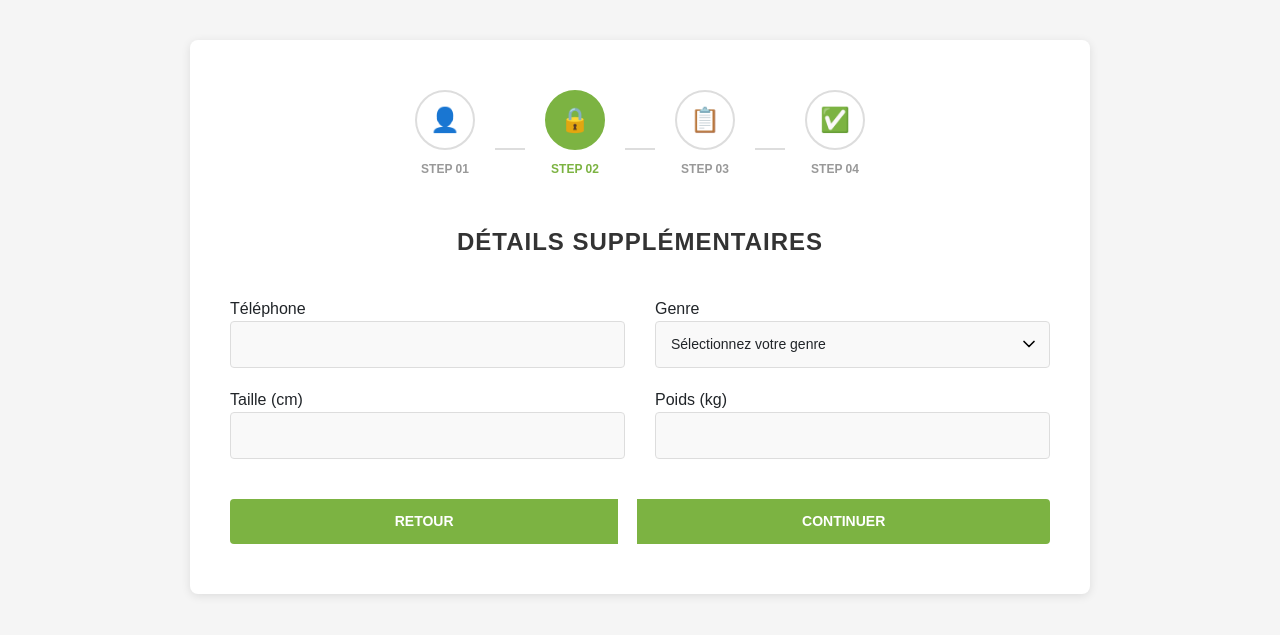
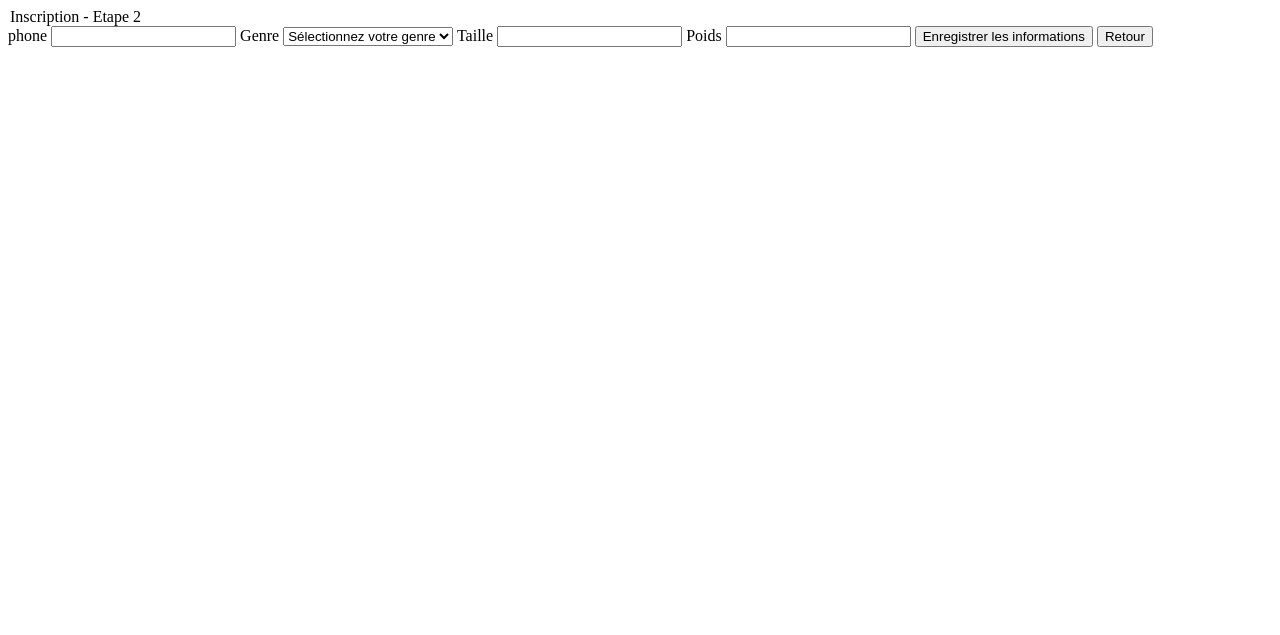
Before and after one commit to mickaellaandriamarondraibe-bit/regimeAlimentaires, a CodeIgniter 4 app: the page made by app/Views/template/inscriptionPage2.php in a window 1280 px wide. Shown: the top 635 px of the page. Run offline with PHP 8.4 and a stand-in for CodeIgniter, Linux system fonts and the light colour scheme; the template is opened without the code that fills it, so the values that code supplies are empty; some libraries are stand-ins or nearby versions.

Commit message:
fix : suppression du css page 1 et 2
Co-authored-by: Copilot <copilot@github.com>

```diff
--- a/app/Views/template/inscriptionPage2.php
+++ b/app/Views/template/inscriptionPage2.php
@@ -1,86 +1,37 @@
+
 <!DOCTYPE html>
 <html lang="fr">
 <head>
     <meta charset="UTF-8">
     <meta name="viewport" content="width=device-width, initial-scale=1.0">
-    <title>Inscription - Étape 2</title>
-    <link href="https://cdn.jsdelivr.net/npm/bootstrap@5.3.0/dist/css/bootstrap.min.css" rel="stylesheet">
-    <link rel="stylesheet" href="<?php echo base_url('assets/css/inscription.css'); ?>">
+    <title>Document</title>
 </head>
 <body>
-    <div class="inscription-container">
-        <!-- Section des étapes -->
-        <div class="steps-section">
-            <div class="step">
-                <div class="step-icon">👤</div>
-                <div class="step-label">Step 01</div>
-            </div>
-            <div class="step-connector"></div>
-            <div class="step active">
-                <div class="step-icon">🔒</div>
-                <div class="step-label">Step 02</div>
-            </div>
-            <div class="step-connector"></div>
-            <div class="step">
-                <div class="step-icon">📋</div>
-                <div class="step-label">Step 03</div>
-            </div>
-            <div class="step-connector"></div>
-            <div class="step">
-                <div class="step-icon">✅</div>
-                <div class="step-label">Step 04</div>
-            </div>
-        </div>
+    <legend>Inscription - Etape 2</legend>
+    <form action="/register/step1" method="post">
+        <label> phone </label>
+        <input type = "text" name="phone" id ="phone" value="<?php echo session('phone') ?? ''; ?>">
+        <span id="erreur_phone" style="color : red ; display : none; "> phone requis</span>
+        <label> Genre </label>
+        <select name="genre" id="genre" value="<?php echo session('genre') ?? ''; ?>">
+            <option value="">Sélectionnez votre genre</option>
+            <option value="H">Homme</option>
+            <option value="F">Femme</option>
+        </select>
+        <span id="erreur_genre" style="color : red ; display : none; "> Genre requis</span>
+        <label for="taille">Taille</label>
 
-        <!-- Titre -->
-        <h2 class="section-title">Détails supplémentaires</h2>
+        <input type="number" name="taille" id="taille" value="<?php echo session('taille') ?? ''; ?>">
+        <label for="poids">Poids</label>
 
-        <!-- Formulaire -->
-        <form id="form2">
-            <!-- Ligne 1 -->
-            <div class="form-row">
-                <div>
-                    <label for="phone">Téléphone</label>
-                    <input type="text" class="form-control" name="phone" id="phone" value="<?php echo session('phone') ?? ''; ?>">
-                    <span id="erreur_phone" class="error-message">Téléphone requis</span>
-                </div>
-                <div>
-                    <label for="genre">Genre</label>
-                    <select class="form-control" name="genre" id="genre">
-                        <option value="">Sélectionnez votre genre</option>
-                        <option value="H" <?php echo session('genre') === 'H' ? 'selected' : ''; ?>>Homme</option>
-                        <option value="F" <?php echo session('genre') === 'F' ? 'selected' : ''; ?>>Femme</option>
-                    </select>
-                    <span id="erreur_genre" class="error-message">Genre requis</span>
-                </div>
-            </div>
+        <input type="number" name="poids" id="poids" value="<?php echo session('poids') ?? ''; ?>">
 
-            <!-- Ligne 2 -->
-            <div class="form-row">
-                <div>
-                    <label for="taille">Taille (cm)</label>
-                    <input type="number" class="form-control" name="taille" id="taille" value="<?php echo session('taille') ?? ''; ?>">
-                    <span id="erreur_taille" class="error-message">Taille requise</span>
-                </div>
-                <div>
-                    <label for="poids">Poids (kg)</label>
-                    <input type="number" class="form-control" name="poids" id="poids" value="<?php echo session('poids') ?? ''; ?>">
-                    <span id="erreur_poids" class="error-message">Poids requis</span>
-                </div>
-            </div>
-
-            <!-- Boutons -->
-            <div class="btn-group">
-                <button type="button" class="btn btn-back" onclick="retour()">Retour</button>
-                <button type="button" class="btn btn-continue" onclick="validateForm()">Continuer</button>
-            </div>
+        <input type="button" onclick="validateForm()" value="Enregistrer les informations">
+        <input type="button" onclick="retour()" value="Retour">
     </form>
-    </div>
-
-    <script src="https://cdn.jsdelivr.net/npm/bootstrap@5.3.0/dist/js/bootstrap.bundle.min.js"></script>
+</body>
 <script>
     function retour (){
-            // Créer un formulaire pour envoyer les données au serveur avant de revenir
         const form = document.createElement('form');
         form.method = 'POST';
         form.action = '/savePage2';
@@ -112,7 +63,6 @@
         document.body.appendChild(form);
         form.submit();
     }
-
     function validateForm(){
         const phone = document.getElementById('phone').value;
             const poids = document.getElementById('poids').value;
@@ -124,39 +74,45 @@
             let erreur_taille= document.getElementById('erreur_taille');
 
         if(phone.trim()=== ""){
-                erreur_phone.style.display = "block";
+            erreur_phone.style.display = "block ";
                    }
         else{
             erreur_phone.style.display = "none";
+
         }
+        if(genre.trim() ===""){
+            erreur_genre.style.display = "block ";
 
-            if(genre.trim() ===""){
-                erreur_genre.style.display = "block";
         }
         else {
             erreur_genre.style.display = "none";
+
         }
+        if(poids.trim() ===""){
+            erreur_poids.style.display = "block ";
 
-            if(poids.trim() ===""){
-                erreur_poids.style.display = "block";
         }
         else {
             erreur_poids.style.display = "none";
+
         }
+        if(taille.trim() ===""){
+            erreur_taille.style.display = "block ";
 
-            if(taille.trim() ===""){
-                erreur_taille.style.display = "block";
         }
         else {
             erreur_taille.style.display = "none";
         }
 
         if(phone.trim() != '' && genre.trim() != '' && poids.trim() != '' && taille.trim() != ''){
+            const save =
             window.location.href ="/step2";
         }
 
         return false ;
 }
+
 </script>
-</body>
+
+
 </html>
```
Also changed, not shown: app/Views/template/inscriptionPage1.php (+20 -60 lines). Lines whose indentation alone changed are shown as unchanged.
